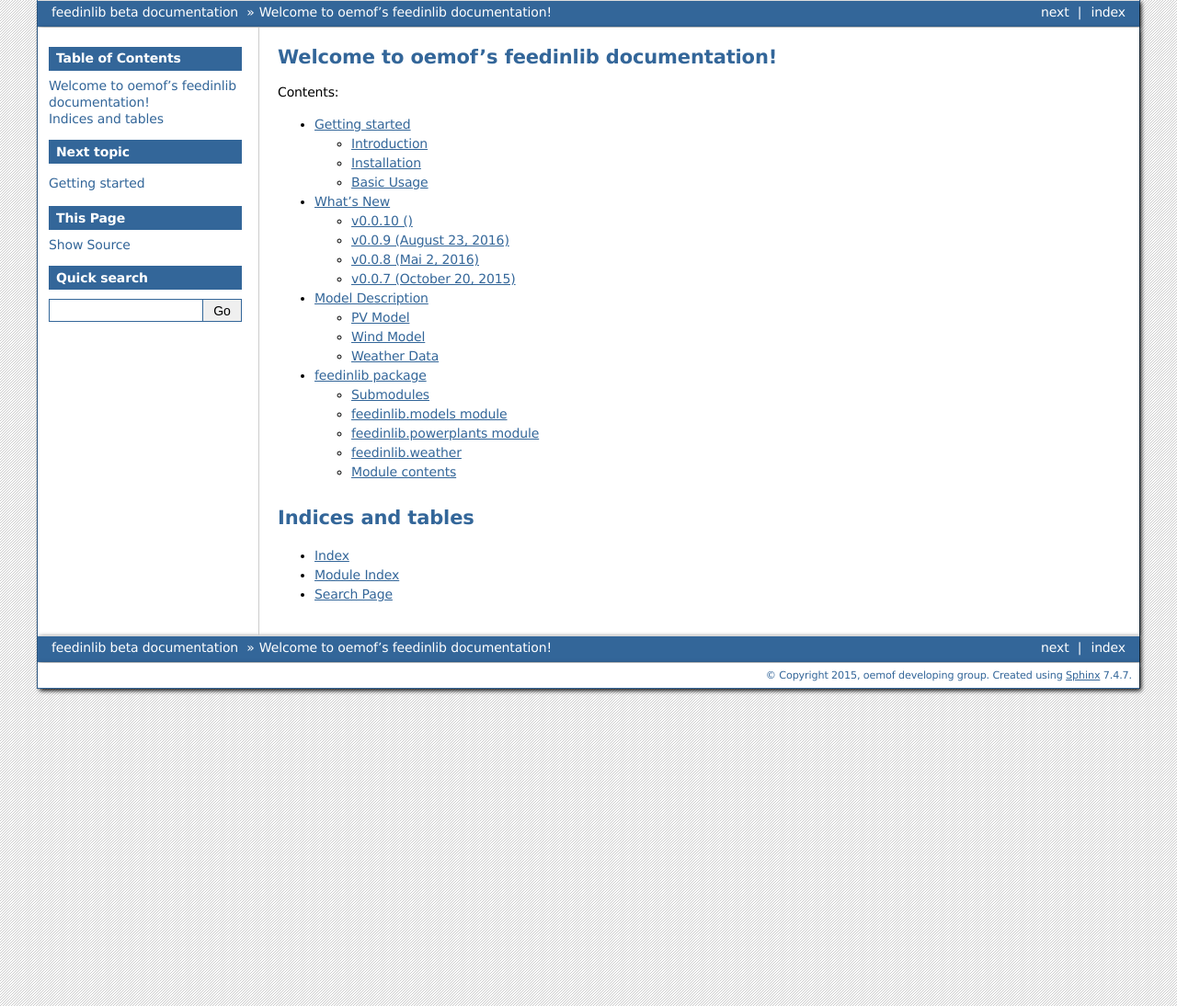
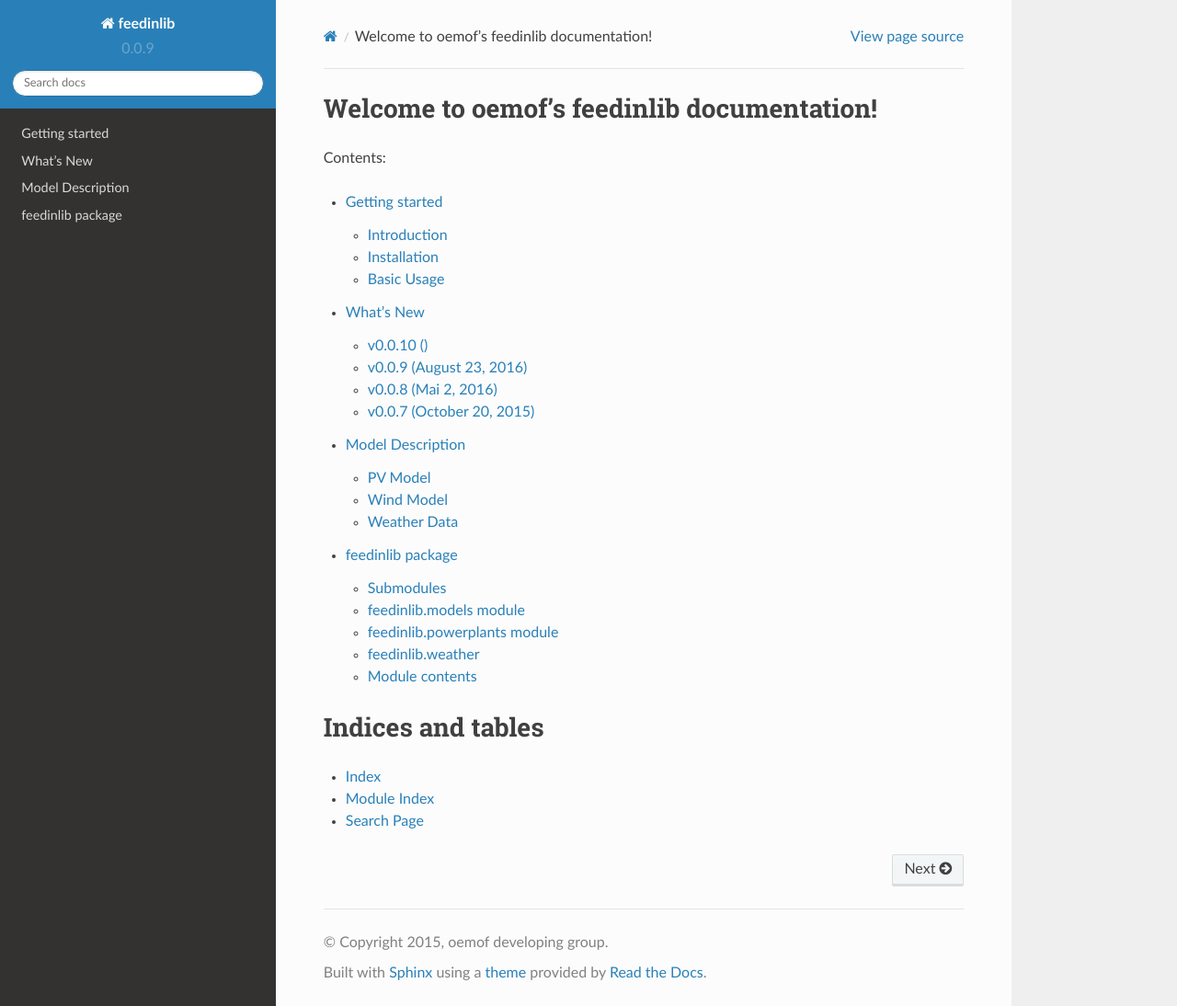
Before and after one commit to oemof/feedinlib, a Sphinx documentation site: the page built from doc/index.rst, in a window 1280 px wide and 1094 px high. Shown: the whole window at 92% size. Built offline with Sphinx 7.4.7 and the Read the Docs theme 2.0.0, drawn with Linux system fonts in a browser that asks for light colours; formulas are drawn with MathJax 3.

Commit message:
Revert "change layout of the documentation"
This reverts commit 808caf8688b6d947c3560c6079303f488abb0df0.

```diff
--- a/doc/conf.py
+++ b/doc/conf.py
@@ -107,12 +107,12 @@
 # -- Options for HTML output ----------------------------------------------
 # The theme to use for HTML and HTML Help pages.  See the documentation for
 # a list of builtin themes.
-#import sphinx_rtd_theme
+import sphinx_rtd_theme
 
-#html_theme = "sphinx_rtd_theme"
+html_theme = "sphinx_rtd_theme"
 
-#html_theme_path = [sphinx_rtd_theme.get_html_theme_path()]
-html_theme = 'bizstyle'
+html_theme_path = [sphinx_rtd_theme.get_html_theme_path()]
+# html_theme = 'bizstyle'
 
 # Theme options are theme-specific and customize the look and feel of a theme
 # further.  For a list of options available for each theme, see the
```
